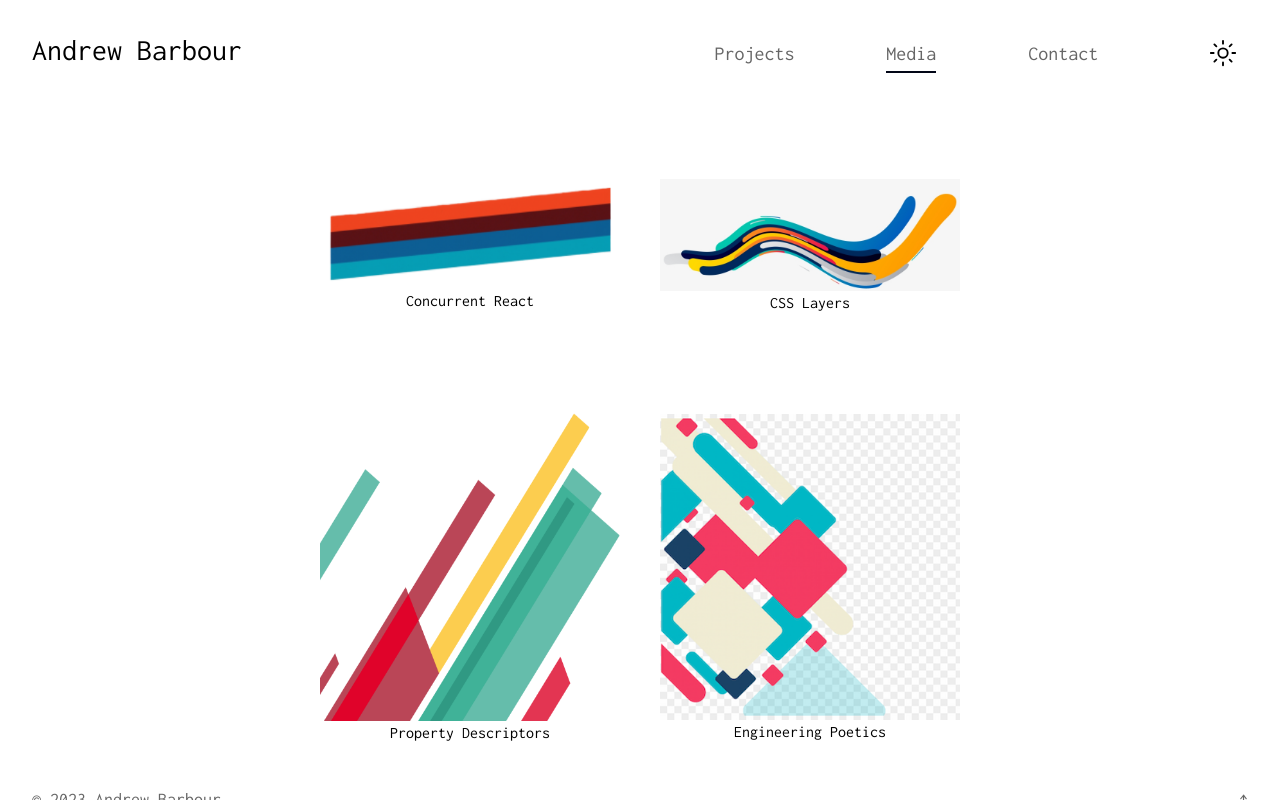
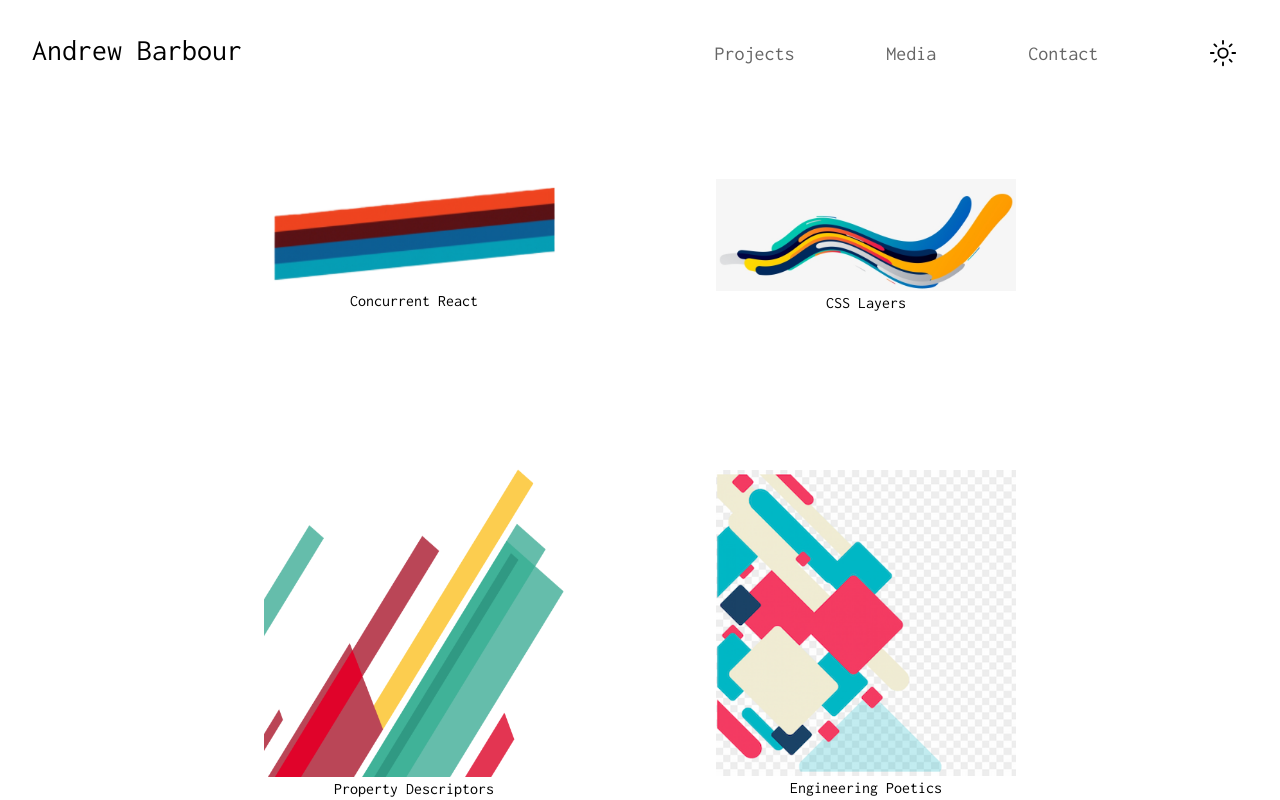
Before and after one commit to andrewjbarbour/missoncontrol, a Next.js app: page /media in a window 1280 px wide. Built offline with nearby package versions, Linux system fonts and the light colour scheme.

Commit message:
update mobile layout

```diff
--- a/app/components/menubutton.tsx
+++ b/app/components/menubutton.tsx
@@ -11,20 +11,27 @@ interface MenuProps {
   setExpanded: (expanded: boolean) => void;
 }
 
+function getBorder(index: number) {
+  return index === 0 ? `border-b border-t` : "border-b";
+}
+
 function Menu({setExpanded}: MenuProps) {
   const pathName = usePathname();
-  console.log(pathName);
+
   return (
-    <div className="z-50 flex flex-col items-center content-center w-screen h-screen absolute bottom-0 left-0 top-[80px] bg-white">
-      {menuLinks.map(link => (
+    <div className="z-50 flex flex-col items-center content-center w-screen h-screen absolute bottom-0 left-0 top-[100px] bg-white">
+      {menuLinks.map((link, index) => {
+        const border = getBorder(index);
+        return (
           <div
-          className="flex place-content-center items-center w-11/12 h-[90px] mx-5 px-5 border-b border-t border-black"
+            className={`flex place-content-center items-center w-11/12 h-[90px] mx-5 px-5 ${border} border-black`}
             key={link}
             onClick={() => setExpanded(false)}
           >
             <Navlink name={link} key={link} pathName={pathName} />
           </div>
-      ))}
+        );
+      })}
     </div>
   );
 }
--- a/app/components/navlink.tsx
+++ b/app/components/navlink.tsx
@@ -5,15 +5,19 @@ export interface NavlinkProps {
   name: string;
   pathName: string;
   onClick?: () => void;
+  hideDecoration?: boolean;
 }
 
 export default function Navlink(props: NavlinkProps) {
-  const {name, pathName} = props;
+  const {name, hideDecoration, pathName} = props;
   const pathClass = getPathClass(pathName, name);
+  const decoration = hideDecoration ? "hideDecoration" : "";
 
   return (
     <Link
-      className={`text-xl text-[#666] hover:text-slate-950 ${pathClass} dark:text-white `}
+      className={`text-xl text-[#666] hover:text-slate-950 ${
+        decoration ?? pathClass
+      } dark:text-white`}
       href={name === "home" ? "/" : `/${name}`}
     >
       {capitalize(name)}
--- a/app/globals.css
+++ b/app/globals.css
@@ -33,6 +33,11 @@ nav a:hover,
   background-size: 100% 2px;
 }
 
+.hideDecoration {
+  background-position: 0 100%;
+  background-size: 0% 2px;
+}
+
 a {
   color: inherit;
   text-decoration: none;
--- a/app/media/page.tsx
+++ b/app/media/page.tsx
@@ -38,12 +38,12 @@ const getImageHeight = (imageName: string) => {
 export default function Media() {
   return (
     <div className="flex justify-center items-center m-2">
-      <div className="grid grid-cols-2 grid-rows-2 gap-10 ">
+      <div className="sm:grid sm:grid-cols-2 sm:grid-rows-2 sm:gap-10 ">
         {images.map(img => (
           <Link
             key={img.name}
             href={`assets/${img.href}`}
-            className="flex flex-col justify-center items-center -mt-10"
+            className="flex flex-col justify-center items-center m-14 sm:-mt-10"
           >
             <figure
               key={img.name}
```
Lines whose indentation alone changed are shown as unchanged.
